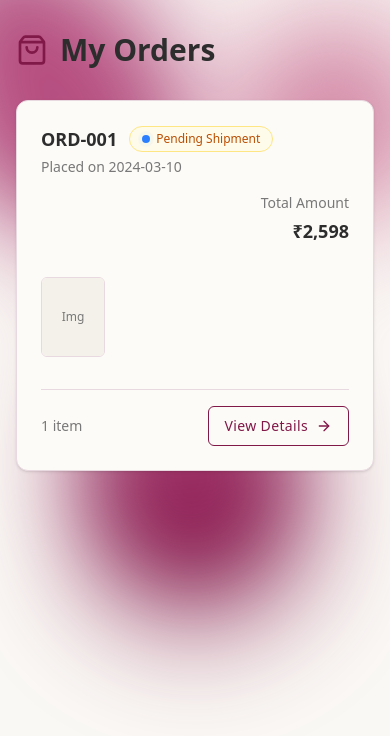
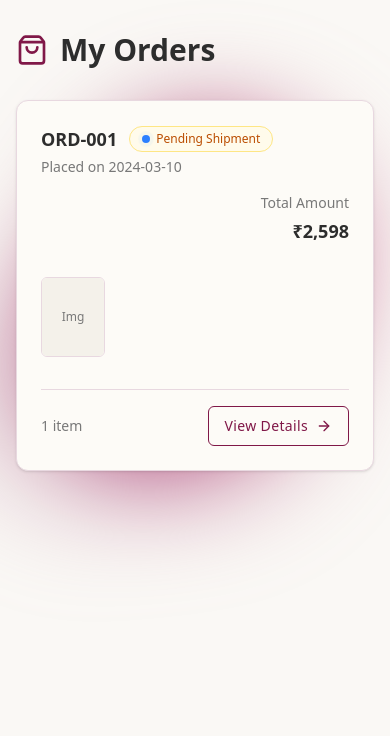
Before and after one commit to legitnieraj1/kurtis-boutique-webpage, a Next.js app: page /account/orders in a window 390 px wide. Shown: the top 736 px of the page. Built offline with nearby package versions, Linux system fonts and the light colour scheme; a web font is replaced by a local one.

Commit message:
Optimize mobile performance: reduce animation costs, GPU promote elements, and fix build errors

```diff
--- a/app/globals.css
+++ b/app/globals.css
@@ -68,6 +68,31 @@
       transform: translateY(-50%);
     }
   }
+
+}
+
+/* Mobile Optimizations */
+@media (max-width: 768px) {
+  .mobile-gpu {
+    will-change: transform, opacity;
+    transform: translateZ(0);
+    backface-visibility: hidden;
+  }
+
+  /* Paint Containment for complex layers */
+  .paint-contain {
+    contain: layout paint style;
+  }
+}
+
+@media (max-width: 768px) {
+  :root {
+    --animate-first: moveVertical 60s ease infinite;
+    --animate-second: moveInCircle 40s reverse infinite;
+    --animate-third: moveInCircle 80s linear infinite;
+    --animate-fourth: moveHorizontal 80s ease infinite;
+    --animate-fifth: moveInCircle 40s ease infinite;
+  }
 }
 
 :root {
--- a/components/home/CategoryBubbles.tsx
+++ b/components/home/CategoryBubbles.tsx
@@ -29,7 +29,7 @@ export function CategoryBubbles() {
                                         <img
                                             src={cat.image}
                                             alt={cat.name}
-                                            className="w-full h-full object-cover transition-transform duration-500 ease-out group-hover:scale-110"
+                                            className="w-full h-full object-cover transition-transform duration-500 ease-out group-hover:scale-110 mobile-gpu"
                                         />
                                     ) : (
                                         <div className="w-full h-full flex items-center justify-center bg-stone-200 text-stone-400 font-serif text-lg">
--- a/components/layout/Navbar.tsx
+++ b/components/layout/Navbar.tsx
@@ -136,7 +136,7 @@ export function Navbar() {
 
                 {/* Mobile Menu (Slide-in) */}
                 <div className={cn(
-                    "fixed inset-0 z-[100] bg-background transform transition-transform duration-300 ease-in-out md:hidden flex flex-col",
+                    "fixed inset-0 z-[100] bg-background transform transition-transform duration-300 ease-in-out md:hidden flex flex-col mobile-gpu",
                     isOpen ? "translate-x-0" : "-translate-x-full"
                 )}>
                     {/* Header */}
--- a/components/shop/ProductCard.tsx
+++ b/components/shop/ProductCard.tsx
@@ -35,7 +35,7 @@ export function ProductCard({ product, hideWishlist }: ProductCardProps) {
                         <img
                             src={product.images[0]}
                             alt={product.name}
-                            className="absolute inset-0 w-full h-full object-cover transition-transform duration-700 group-hover:scale-105"
+                            className="absolute inset-0 w-full h-full object-cover transition-transform duration-700 group-hover:scale-105 mobile-gpu"
                         />
                     ) : (
                         <div className="absolute inset-0 bg-stone-200 flex items-center justify-center text-stone-400">
--- a/components/ui/HeroBannerCarousel.tsx
+++ b/components/ui/HeroBannerCarousel.tsx
@@ -5,6 +5,7 @@ import { motion, AnimatePresence } from "framer-motion";
 import Link from "next/link";
 import { ChevronLeft, ChevronRight } from "lucide-react";
 import { useBannerStore } from "@/lib/banner-store";
+import { useIsMobile } from "@/lib/hooks/use-mobile";
 
 // Mock Data Structure
 // In a real app, this could come from an API or CMS
@@ -13,6 +14,7 @@ export function HeroBannerCarousel() {
     const [currentIndex, setCurrentIndex] = useState(0);
     const activeBanners = banners.filter((b) => b.isActive);
 
+    const isMobile = useIsMobile();
     // Auto-slide logic
     useEffect(() => {
         if (activeBanners.length <= 1) return;
@@ -40,7 +42,7 @@ export function HeroBannerCarousel() {
 
     return (
         <motion.div
-            className="relative w-full h-full overflow-hidden group"
+            className="relative w-full h-full overflow-hidden group mobile-gpu" // mobile-gpu for promotion
             drag="x"
             dragConstraints={{ left: 0, right: 0 }}
             dragElastic={0.05}
@@ -63,7 +65,7 @@ export function HeroBannerCarousel() {
                             key={activeBanners[currentIndex].id}
                             src={activeBanners[currentIndex].image}
                             alt="Hero Banner"
-                            className="absolute inset-0 w-full h-full object-cover"
+                            className="absolute inset-0 w-full h-full object-cover mobile-gpu" // GPU promotion
                             initial={{ opacity: 0, scale: 1.05, x: 20 }}
                             animate={{ opacity: 1, scale: 1, x: 0 }}
                             exit={{ opacity: 0, x: -20 }}
--- a/components/ui/background-gradient-animation.tsx
+++ b/components/ui/background-gradient-animation.tsx
@@ -3,6 +3,7 @@
 import classNames from "classnames";
 import { useTheme } from "next-themes";
 import { useEffect, useRef, useState } from "react";
+import { useIsMobile } from "@/lib/hooks/use-mobile";
 
 export const BackgroundGradientAnimation = ({
     firstColor = "128, 24, 72",
@@ -89,8 +90,22 @@ export const BackgroundGradientAnimation = ({
         setIsSafari(/^((?!chrome|android).)*safari/i.test(navigator.userAgent));
     }, []);
 
+    // Use our hook to detect mobile
+    const isMobile = useIsMobile();
+    const [mountInteractive, setMountInteractive] = useState(false);
+
     useEffect(() => {
-        if (!interactive) return;
+        // Only enable interactive mode on desktop to save resources
+        if (!isMobile && interactive) {
+            setMountInteractive(true);
+        } else {
+            setMountInteractive(false);
+        }
+    }, [isMobile, interactive]);
+
+
+    useEffect(() => {
+        if (!mountInteractive) return;
 
         function animateMovement() {
             if (!interactiveRef.current) {
@@ -119,7 +134,7 @@ export const BackgroundGradientAnimation = ({
                 cancelAnimationFrame(animationFrameRef.current);
             }
         };
-    }, [interactive]);
+    }, [mountInteractive]);
 
     const handleMouseMove = (event: React.MouseEvent<HTMLDivElement>) => {
         if (!interactiveRef.current) return;
@@ -135,7 +150,8 @@ export const BackgroundGradientAnimation = ({
         <div
             className={classNames(
                 "h-screen w-screen relative overflow-hidden top-0 left-0 bg-[linear-gradient(40deg,var(--gradient-background-start),var(--gradient-background-end))]",
-                containerClassName
+                containerClassName,
+                "paint-contain" // Add paint containment
             )}
         >
             <svg className="hidden">
@@ -159,7 +175,7 @@ export const BackgroundGradientAnimation = ({
             <div className={classNames(className, "relative z-10")}>{children}</div>
             <div
                 className={classNames(
-                    "gradients-container h-full w-full blur-lg absolute inset-0 z-0",
+                    "gradients-container h-full w-full blur-lg absolute inset-0 z-0 mobile-gpu", // Add GPU promotion
                     isSafari ? "blur-2xl" : "[filter:url(#blurMe)_blur(40px)]"
                 )}
             >
@@ -209,7 +225,7 @@ export const BackgroundGradientAnimation = ({
                     )}
                 ></div>
 
-                {interactive && (
+                {mountInteractive && (
                     <div
                         ref={interactiveRef}
                         onMouseMove={handleMouseMove}
--- /dev/null
+++ b/lib/hooks/use-mobile.tsx
@@ -0,0 +1,20 @@
+
+import * as React from "react"
+
+const MOBILE_BREAKPOINT = 768
+
+export function useIsMobile() {
+    const [isMobile, setIsMobile] = React.useState<boolean | undefined>(undefined)
+
+    React.useEffect(() => {
+        const mql = window.matchMedia(`(max-width: ${MOBILE_BREAKPOINT}px)`)
+        const onChange = () => {
+            setIsMobile(window.innerWidth < MOBILE_BREAKPOINT)
+        }
+        mql.addEventListener("change", onChange)
+        setIsMobile(window.innerWidth < MOBILE_BREAKPOINT)
+        return () => mql.removeEventListener("change", onChange)
+    }, [])
+
+    return !!isMobile
+}
```
Also changed, not shown: components/cart/CartSheet.tsx (+5 -3 lines).
